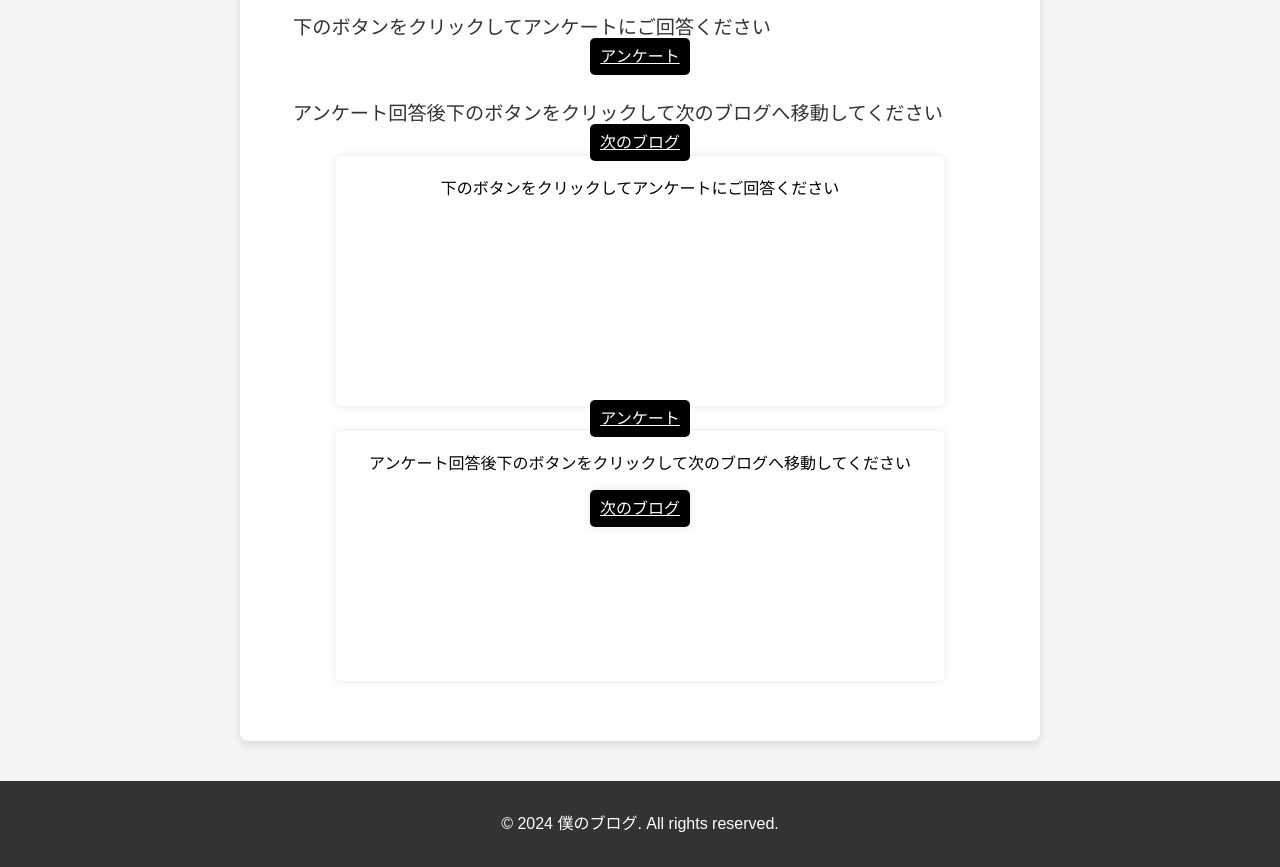
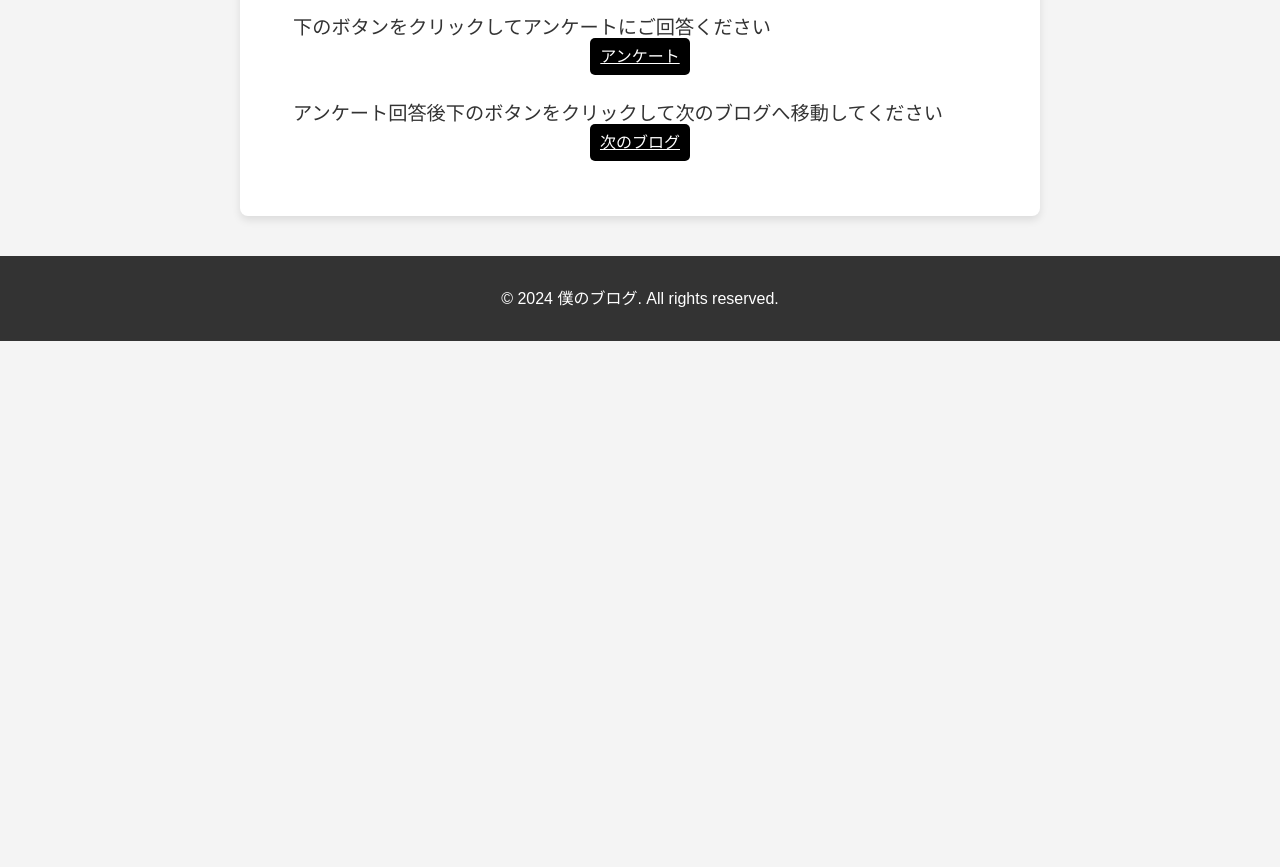
Before and after one commit to GOD-cp/blog2.io, a plain HTML site: page index.html in a window 1280 px wide. Shown: the part 3482-4349 px from the top of the page. After the commit the page ends 3823 px from the top, so only its background shows below. Drawn offline with Linux system fonts and the light colour scheme.

Commit message:
Update index.html

```diff
--- a/index.html
+++ b/index.html
@@ -130,24 +130,12 @@
 
           <div class="image-container">
                 <p class="image-caption">下のボタンをクリックしてアンケートにご回答ください </p>
-                <a href="https://forms.gle/tfwLjVDr31tPTzct7" class="button">アンケート</a>
+                <a href="https://forms.gle/51iS3dP7MBFQmosN9" class="button">アンケート</a>
                 <div class="image-container">
                 <p class="image-caption">アンケート回答後下のボタンをクリックして次のブログへ移動してください</p>
-                <a href="https://god-cp.github.io/blog2.io/index.html" class="button">次のブログ</a>
-                    <article>
+                <a href="https://god-cp.github.io/blog3.io/index.html" class="button">次のブログ</a>
 
 
-                <p>下のボタンをクリックしてアンケートにご回答ください</p>
-             </article>
-                <a href="https://forms.gle/tfwLjVDr31tPTzct7" class="button">アンケート</a>
-                <article>
-
-                <p>アンケート回答後下のボタンをクリックして次のブログへ移動してください</p>
-
-                <a href="https://god-cp.github.io/blog2.io/index.html" class="button">次のブログ</a>
-                 </article>
-            </article>
-            </article>
         </section>
     </main>
 
```
